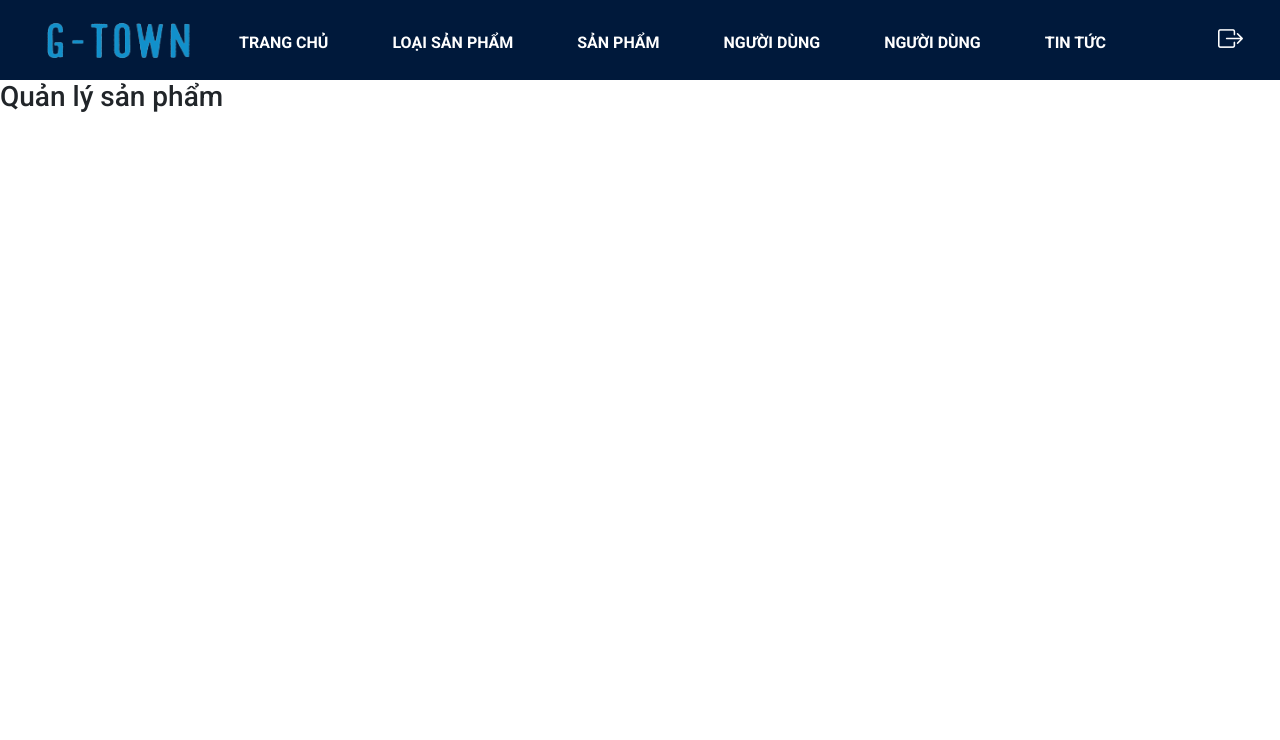
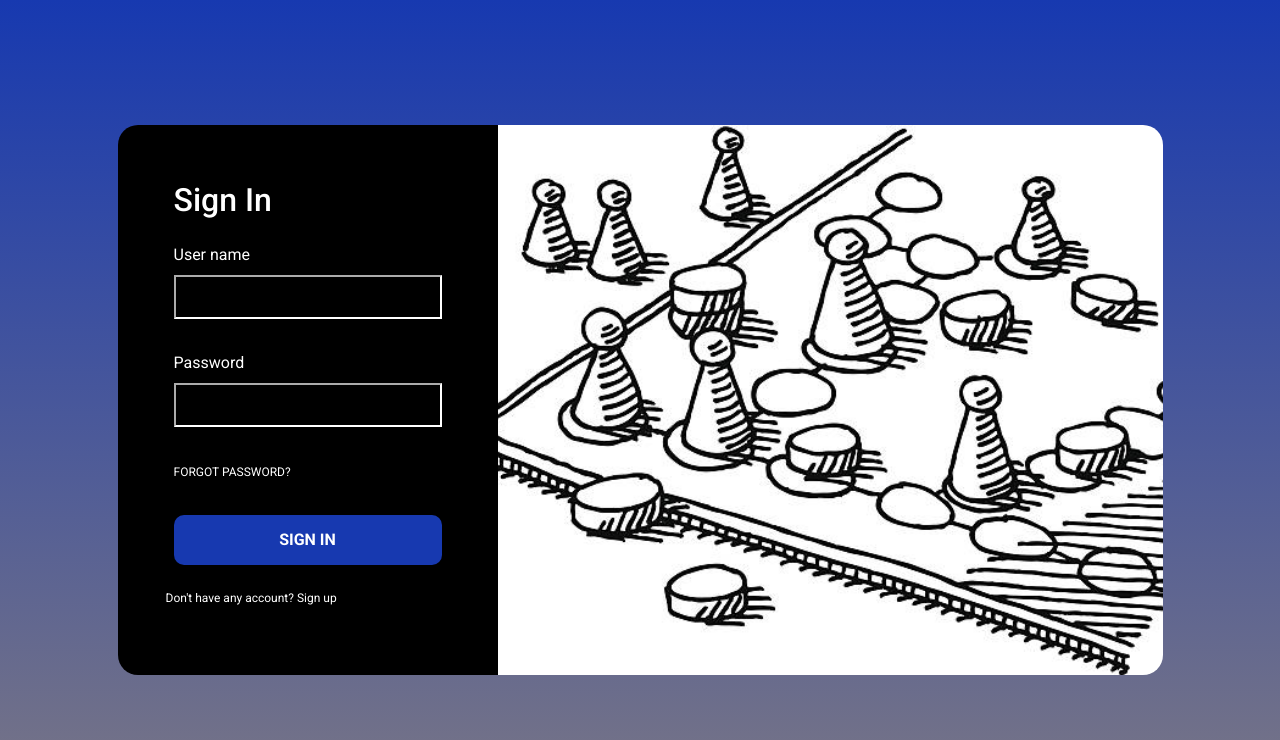
Before and after one commit to tdbui1209/web-gtown, a React app in the folder frontend/: page / in a window 1280 px wide. Built offline with nearby package versions, Linux system fonts and the light colour scheme.

Commit message:
create signIn signUp UI

```diff
--- /dev/null
+++ b/frontend/src/components/admin/FormDangKy.js
@@ -0,0 +1,55 @@
+import React, { useEffect } from "react";
+import BackGroundSignIn from "../../assets/img/backgroundSignIn.jpg";
+import "../css/admin/color.css";
+import "../css/admin/style.css";
+
+const FormDangKy = () => {
+  useEffect(() => {
+    document.body.classList.add('body_signin_signup');
+  }, []);
+
+  return (
+    <div className="container">
+      <div className="row d-flex justify-content-center align-items-center" style={{ minHeight: "100vh" }}>
+        <div className="col-md-12 p-5" id="sign_up_container">
+          <div className="col-md-12 p-3">
+            <h2 style={{ color: "white" }} className="p-2">Sign Up</h2>
+          </div>
+          <div className="col-md-6 float-left">
+            <div className="form-group">
+              <label htmlFor="user_name" style={{ color: "white" }}>User name</label><br />
+              <input type="text" className="w-100 p-1" id="user_name" />
+            </div>
+            <div className="form-group p-1">
+              <label htmlFor="email" style={{ color: "white" }}>Email</label><br />
+              <input type="text" className="w-100 p-1" id="email" />
+            </div>
+            <div className="form-group p-1">
+              <label htmlFor="phone_number" style={{ color: "white" }}>Phone Number</label><br />
+              <input type="text" className="w-100 p-1" id="phone_number" />
+            </div>
+          </div>
+          <div className="col-md-6 float-left">
+            <div className="form-group p-1">
+              <label htmlFor="password" style={{ color: "white" }}>Password</label><br />
+              <input type="password" className="w-100 p-1" id="password" />
+            </div>
+            <div className="form-group p-1">
+              <label htmlFor="confirm_password" style={{ color: "white" }}>Confirm Password</label><br />
+              <input type="password" className="w-100 p-1" id="confirm_password" />
+            </div>
+            <div className="form-group p-1">
+              <input type="checkbox" />
+              <a href="#" className="link px-2">I accept the terms and condition</a>
+            </div>
+            <div className="form-group p-2">
+              <button className="font-weight-bold button_blue align-items-center py-1 px-5 w-40" style={{ color: "white" }}>SIGN UP</button>
+            </div>
+          </div>
+        </div>
+      </div>
+    </div>
+  );
+}
+
+export default FormDangKy;
--- /dev/null
+++ b/frontend/src/components/admin/FormDangNhap.js
@@ -0,0 +1,41 @@
+import React from "react";
+import { useEffect, useState } from "react";
+import BackGroundSignIn from "../../assets/img/backgroundSignIn.jpg";
+import '../css/admin/color.css';
+import '../css/admin/style.css';
+const FormDangNhap = () => {
+  useEffect(()=>{
+    document.body.classList.add('body_signin_signup');
+  });
+  return (
+    <div className="container">
+      <div className="row d-flex justify-content-center align-items-center" style={{ minHeight: "100vh" }}>
+        <div className="col-md-4 p-5" id="sign_in_left_side">
+          <h2 style={{ color: "white" }} className="p-2">Sign In</h2>
+          <div className="form-group p-2">
+            <label htmlFor="user_name" style={{ color: "white" }}>User name</label><br />
+            <input type="text" className="w-100 p-2" id="user_name" />
+          </div>
+          <div className="form-group p-2">
+            <label htmlFor="password" style={{ color: "white" }}>Password</label><br />
+            <input type="password" className="w-100 p-2" id="password" />
+          </div>
+          <div className="form-group p-2">
+            <a href="#" className="link">FORGOT PASSWORD?</a>
+          </div>
+          <div className="form-group p-2">
+            <button className="font-weight-bold button_blue align-items-center py-1 px-5 w-100" style={{ color: "white" }}>SIGN IN</button>
+          </div>
+          <div className="form-group" style={{ color: "white", fontSize: "9pt" }}>
+            Don't have any account? <a href="#" className="link">Sign up</a>
+          </div>
+        </div>
+        <div className="col-md-7 p-0" id="sign_in_right_side">
+          <img className="sign_in_background" src={BackGroundSignIn} alt="Sign In Background" />
+        </div>
+      </div>
+    </div>
+  );
+}
+
+export default FormDangNhap;
--- a/frontend/src/components/css/admin/color.css
+++ b/frontend/src/components/css/admin/color.css
@@ -26,3 +26,29 @@
   color: white;
   background-color: var(--button-color);
 }
+
+.button_blue {
+  background-color: #1739B0;
+}
+
+.body_signin_signup{
+  background-image: linear-gradient(#1739B0, #787586);
+}
+#sign_in_left_side,
+#sign_up_container {
+  background-color: black;
+}
+
+.link {
+  color: white !important;
+}
+
+#user_name,
+#password,
+#email,
+#phone_number,
+#confirm_password {
+  background-color: transparent;
+  border-color: white;
+  color: white;
+}
--- a/frontend/src/components/css/admin/style.css
+++ b/frontend/src/components/css/admin/style.css
@@ -44,6 +44,34 @@
 #main{
   position:inherit;
 }
+
+.body_signin_signup {
+  height: 100vh;
+}
+#sign_in_left_side {
+  height: 550px;
+}
+.sign_in_background {
+  object-fit: cover;
+  width: 100%;
+  height: 550px;
+}
+.button_blue {
+  border-radius: 10px;
+  border: none;
+  height: 50px;
+}
+.link {
+  text-decoration: none;
+  font-size: 9pt;
+}
+#sign_in_right_side {
+  display: block;
+}
+#sign_up_container {
+  width: 100%;
+  height: 100%;
+}
 /*
   Do khi thu nhỏ giao diện header nhận luôn class này nên ta phải css cho nó. Nếu không nó lấy header nav bên dưới và xổ navbar xuống
 */
@@ -53,6 +81,24 @@
 	justify-content: space-between;
 	height: 80px;
 	padding: 0 2rem;
+}
+@media only screen and (max-width: 1021px) {
+  #sign_in_left_side {
+    border-radius: 20px;
+  }
+}
+/*PC: width >= 1024px*/
+@media only screen and (min-width: 1024px) {
+  .sign_in_background {
+    border-top-right-radius: 20px;
+    border-bottom-right-radius: 20px;
+  }
+
+  #sign_in_left_side {
+    height: 550px;
+    border-top-left-radius: 20px;
+    border-bottom-left-radius: 20px;
+  }
 }
 @media only screen and (max-width: 1024px){
   .logoShop{
--- a/frontend/src/index.js
+++ b/frontend/src/index.js
@@ -2,12 +2,12 @@ import React from 'react';
 import ReactDOM from 'react-dom';
 import { BrowserRouter } from 'react-router-dom';
 import AdminAppRoutes from './routes/admin_routes';
-import Navbar from './components/admin/Navbar';
+// import Navbar from './components/admin/Navbar';
 const App = () => {
   return (
     <React.StrictMode>
       <BrowserRouter>
-        <Navbar/>
+        {/* <Navbar/> */}
         <AdminAppRoutes />
       </BrowserRouter>
     </React.StrictMode>
--- a/frontend/src/routes/admin_routes.js
+++ b/frontend/src/routes/admin_routes.js
@@ -4,10 +4,14 @@ import { Route, Routes } from 'react-router-dom';
 import QuanLyLoaiSanPham from '../views/QuanLyLoaiSanPham';
 import QuanLySanPham from '../views/QuanLySanPham';
 import QuanLyNguoiDung from '../views/QuanLyNguoiDung';
+import DangNhap from '../views/DangNhap';
+import DangKy from '../views/DangKy';
 const AppRoutes = () => {
   return (
     <Routes>
-      <Route path='/' element={<QuanLySanPham />}/>
+      <Route path='/' element={<DangNhap />}/>
+      <Route path='/dang_nhap' element={<DangNhap />}/>
+      <Route path='/dang_ky' element={<DangKy />}/>
       <Route path='/quan_ly_san_pham' element={<QuanLySanPham />}/>
       <Route path='/quan_ly_loai_san_pham' element={<QuanLyLoaiSanPham />} />
       <Route path='/quan_ly_nguoi_dung' element={<QuanLyNguoiDung />} />
--- /dev/null
+++ b/frontend/src/views/DangKy.js
@@ -0,0 +1,16 @@
+import React, { useEffect } from "react";
+import { Helmet } from 'react-helmet';
+import FormDangKy from "../components/admin/FormDangKy";
+
+const DangKy = () =>{
+  return (
+    <div>
+      <Helmet>
+        <title>Đăng ký</title>
+      </Helmet>
+      <FormDangKy/>
+    </div>
+  );
+}
+
+export default DangKy;
--- /dev/null
+++ b/frontend/src/views/DangNhap.js
@@ -0,0 +1,40 @@
+import React, { useEffect } from "react";
+import { Helmet } from 'react-helmet';
+import FormDangNhap from "../components/admin/FormDangNhap";
+
+const DangNhap = () =>{
+  useEffect(() => {
+    function handleScreenSizeChange() {
+      const screenWidth = window.innerWidth;
+      if (screenWidth <= 1021) {
+        document.getElementById("sign_in_right_side").style.display = "none";
+        document.getElementById("sign_in_left_side").classList.remove("col-md-4");
+        document.getElementById("sign_in_left_side").classList.add("col-md-7");
+      } else {
+        // Show sign_in_right_side and reset sign_in_left_side
+        document.getElementById("sign_in_right_side").style.display = "block";
+        document.getElementById("sign_in_left_side").classList.remove("col-md-7");
+        document.getElementById("sign_in_left_side").classList.add("col-md-4");
+      }
+    }
+
+    // Thêm sự kiện resize khi component được mount
+    window.addEventListener("resize", handleScreenSizeChange);
+
+    // Xóa sự kiện khi component bị unmount
+    return () => {
+      window.removeEventListener("resize", handleScreenSizeChange);
+    };
+  }, []); // [] đảm bảo useEffect chỉ chạy một lần khi component được mount
+
+  return (
+    <div>
+      <Helmet>
+        <title>Đăng nhập</title>
+      </Helmet>
+      <FormDangNhap/>
+    </div>
+  );
+}
+
+export default DangNhap;
--- a/frontend/src/views/QuanLyLoaiSanPham.js
+++ b/frontend/src/views/QuanLyLoaiSanPham.js
@@ -1,7 +1,7 @@
 import React from "react";
 //Thay đổi title tương ứng với mỗi Route
 import { Helmet } from 'react-helmet';
-// import Navbar from "../components/admin/Navbar";
+import Navbar from "../components/admin/Navbar";
 import FormQuanLyLoaiSanPham from "../components/admin/FormQuanLyLoaiSanPham";
 import TableLoaiSanPham from "../components/admin/TableLoaiSanPham";
 
@@ -11,7 +11,7 @@ const QuanLyLoaiSanPham = () =>{
       <Helmet>
         <title>Quản lý loại sản phẩm</title>
       </Helmet>
-      {/* <Navbar/> */}
+      <Navbar/>
       <FormQuanLyLoaiSanPham/>
       <TableLoaiSanPham/>
     </div>
--- a/frontend/src/views/QuanLyNguoiDung.js
+++ b/frontend/src/views/QuanLyNguoiDung.js
@@ -1,7 +1,7 @@
 import React from "react";
 //Thay đổi title tương ứng với mỗi Route
 import { Helmet } from 'react-helmet';
-// import Navbar from "../components/admin/Navbar";
+import Navbar from "../components/admin/Navbar";
 
 const QuanLyNguoiDung = () =>{
   return(
@@ -9,7 +9,7 @@ const QuanLyNguoiDung = () =>{
       <Helmet>
         <title>Quản lý người dùng</title>
       </Helmet>
-      {/* <Navbar/> */}
+      <Navbar/>
       <h3>Quản lý người dùng</h3>
     </div>
   );
--- a/frontend/src/views/QuanLySanPham.js
+++ b/frontend/src/views/QuanLySanPham.js
@@ -1,7 +1,7 @@
 import React from "react";
 //Thay đổi title tương ứng với mỗi Route
 import { Helmet } from 'react-helmet';
-// import Navbar from "../components/admin/Navbar";
+import Navbar from "../components/admin/Navbar";
 
 const QuanLySanPham = () =>{
   return(
@@ -9,7 +9,7 @@ const QuanLySanPham = () =>{
       <Helmet>
         <title>Quản lý sản phẩm</title>
       </Helmet>
-      {/* <Navbar/> */}
+      <Navbar/>
       <h3>Quản lý sản phẩm</h3>
     </div>
   );
```
Also changed, not shown: frontend/src/assets/img/backgroundSignIn.jpg (added).
